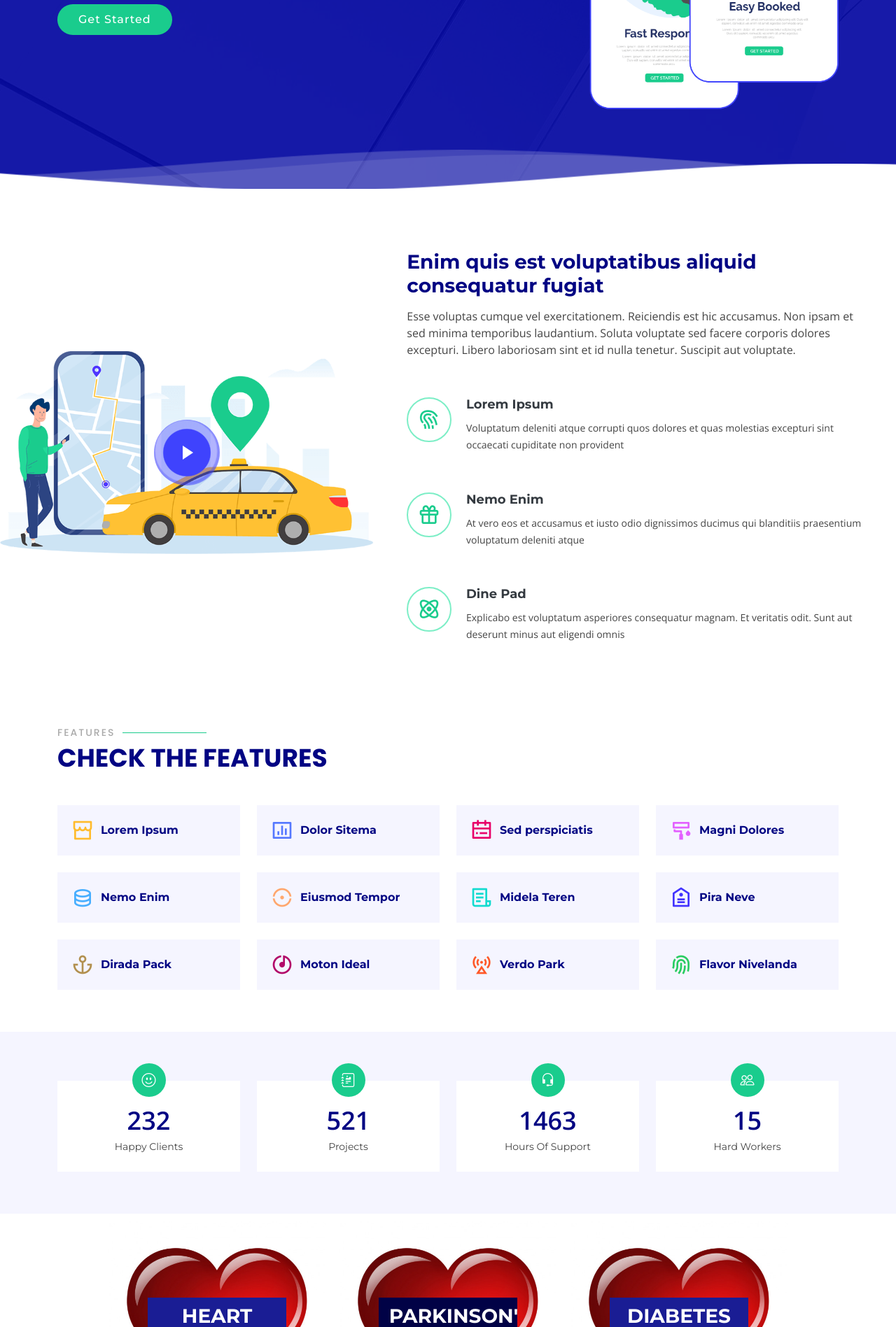
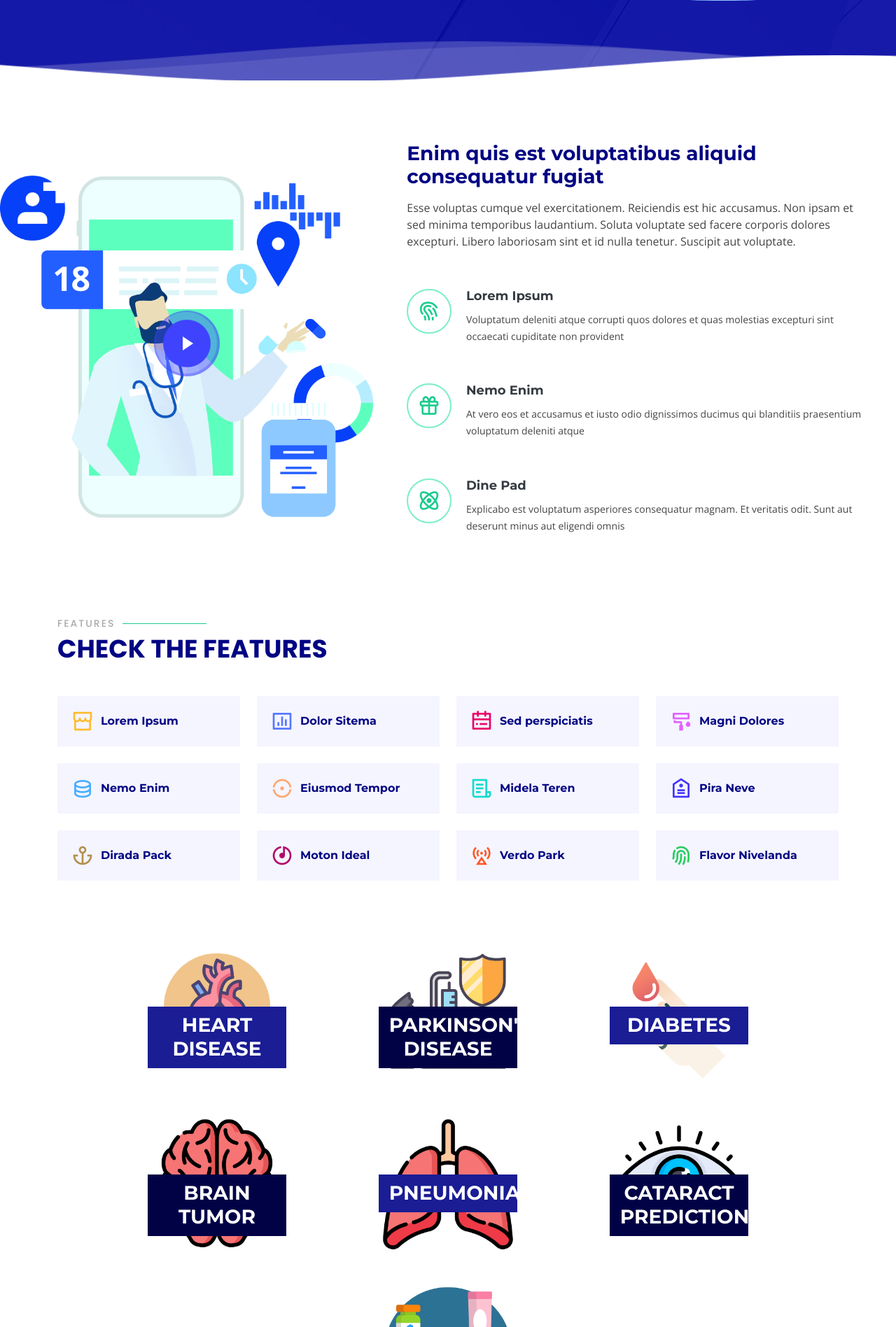
Before and after one commit to Hrushi11/32_Descent-Gradient, a Flask app: page / in a window 1280 px wide. Shown: the part 445-2342 px from the top of the page at 70% size. Run offline with Flask 2, Linux system fonts and the light colour scheme; some libraries are stand-ins or nearby versions.

Commit message:
added diseases

```diff
--- a/static/assets/css/style.css
+++ b/static/assets/css/style.css
@@ -806,7 +806,7 @@
 }
 
 .about .video-box {
-  background: url("../img/about.png") center center no-repeat;
+  background: url("../img/new_about.png") center center no-repeat;
   background-size: contain;
   min-height: 300px;
 }
--- a/templates/index.html
+++ b/templates/index.html
@@ -92,7 +92,7 @@
           </div>
         </div>
         <div class="col-lg-4 order-1 order-lg-2 hero-img" data-aos="zoom-out" data-aos-delay="300">
-          <img src="static/assets/img/hero-img.png" class="img-fluid animated" alt="">
+          <img src="static/assets/img/landing.png" class="img-fluid animated" alt="">
         </div>
       </div>
     </div>
@@ -240,53 +240,6 @@
       </div>
     </section><!-- End Features Section -->
 
-    <!-- ======= Counts Section ======= -->
-    <section id="counts" class="counts">
-      <div class="container">
-
-        <div class="row" data-aos="fade-up">
-
-          <div class="col-lg-3 col-md-6">
-            <div class="count-box">
-              <i class="bi bi-emoji-smile"></i>
-              <span data-purecounter-start="0" data-purecounter-end="232" data-purecounter-duration="1" class="purecounter"></span>
-              <p>Happy Clients</p>
-            </div>
-          </div>
-
-          <div class="col-lg-3 col-md-6 mt-5 mt-md-0">
-            <div class="count-box">
-              <i class="bi bi-journal-richtext"></i>
-              <span data-purecounter-start="0" data-purecounter-end="521" data-purecounter-duration="1" class="purecounter"></span>
-              <p>Projects</p>
-            </div>
-          </div>
-
-          <div class="col-lg-3 col-md-6 mt-5 mt-lg-0">
-            <div class="count-box">
-              <i class="bi bi-headset"></i>
-              <span data-purecounter-start="0" data-purecounter-end="1463" data-purecounter-duration="1" class="purecounter"></span>
-              <p>Hours Of Support</p>
-            </div>
-          </div>
-
-          <div class="col-lg-3 col-md-6 mt-5 mt-lg-0">
-            <div class="count-box">
-              <i class="bi bi-people"></i>
-              <span data-purecounter-start="0" data-purecounter-end="15" data-purecounter-duration="1" class="purecounter"></span>
-              <p>Hard Workers</p>
-            </div>
-          </div>
-
-        </div>
-
-      </div>
-    </section><!-- End Counts Section -->
-
-
-
-
-
 
     <!-- ======= Choose Diseases ======= -->
 
@@ -297,7 +250,7 @@
   flex-flow: wrap;
   margin: 0;
   height: 300%;">
-      <figure class="snip1107 blue"><img src="static/assets/img/choose/1.png" alt="sampl31"/>
+      <figure class="snip1107 blue"><img src="static/assets/img/choose/heart.png" alt="sampl31"/>
         <figcaption>
           <div><span>{{predicted_class_SVM}}{{confidence_SVM}}</span></div>
           <div>
@@ -306,7 +259,7 @@
         </figcaption>
       </figure>
 
-      <figure class="snip1107 navy"><img src="static/assets/img/choose/1.png" alt="sample12"/>
+      <figure class="snip1107 navy"><img src="static/assets/img/choose/parkinsons.png" alt="sample12"/>
         <figcaption>
           <div><span>{{predicted_class_KNN}}{{confidence_KNN}}</span></div>
           <div>
@@ -317,7 +270,7 @@
 
 
 
-      <figure class="snip1107 blue"><img src="static/assets/img/choose/1.png" alt="sampl31"/>
+      <figure class="snip1107 blue"><img src="static/assets/img/choose/diabetes.png" alt="sampl31"/>
         <figcaption>
           <div><span>{{predicted_class_ANN}}{{confidence_ANN}}</span></div>
           <div>
@@ -330,7 +283,7 @@
 
 
 
-      <figure class="snip1107 navy"><img src="static/assets/img/choose/1.png" alt="sample12"/>
+      <figure class="snip1107 navy"><img src="static/assets/img/choose/brain.png" alt="sample12"/>
         <figcaption>
           <div><span>{{predicted_class_DT}}{{confidence_DT}}</span></div>
           <div>
@@ -340,7 +293,7 @@
       </figure>
 
 
-      <figure class="snip1107 blue"><img src="static/assets/img/choose/1.png" alt="sampl31"/>
+      <figure class="snip1107 blue"><img src="static/assets/img/choose/pnuemonia.png" alt="sampl31"/>
         <figcaption>
           <div><span>{{predicted_class_CNN}}{{confidence_CNN}}</span></div>
           <div>
@@ -349,16 +302,16 @@
         </figcaption>
       </figure>
 
-      <figure class="snip1107 navy"><img src="static/assets/img/choose/1.png" alt="sampl31"/>
+      <figure class="snip1107 navy"><img src="static/assets/img/choose/cataract.png" alt="sampl31"/>
         <figcaption>
           <div><span>{{predicted_class_Hybrid}}{{confidence_Hybrid}}</span></div>
           <div>
-            <h3>Hybrid</h3>
+            <h3>Cataract Prediction</h3>
           </div><a href="/stats_Hybrid"></a>
         </figcaption>
       </figure>
 
-      <figure class="snip1107 blue"><img src="static/assets/img/choose/1.png" alt="sampl31"/>
+      <figure class="snip1107 blue"><img src="static/assets/img/choose/other.png" alt="sampl31"/>
         <figcaption>
           <div><span>{{predicted_class_Hybrid2}}{{confidence_Hybrid2}}</span></div>
           <div>
```
Also changed, not shown: static/assets/img/choose/brain.png (added), static/assets/img/choose/cataract.png (added), static/assets/img/choose/diabetes.png (added), static/assets/img/choose/heart.png (added), static/assets/img/choose/other.png (added), static/assets/img/choose/parkinsons.png (added), static/assets/img/choose/pnuemonia.png (added), static/assets/img/landing.png (added), static/assets/img/new_about.png (added).
